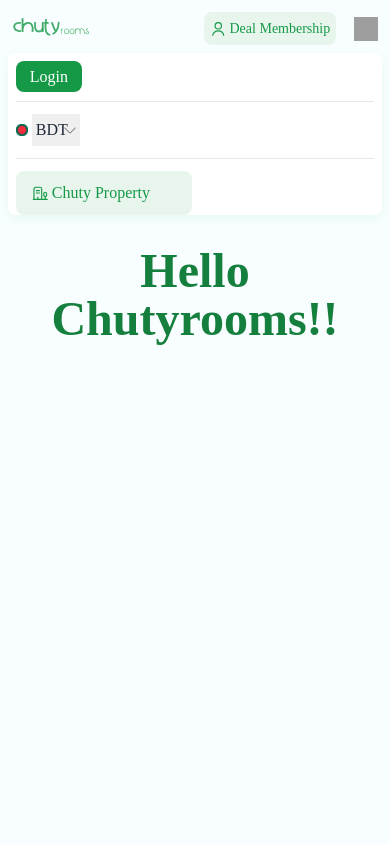
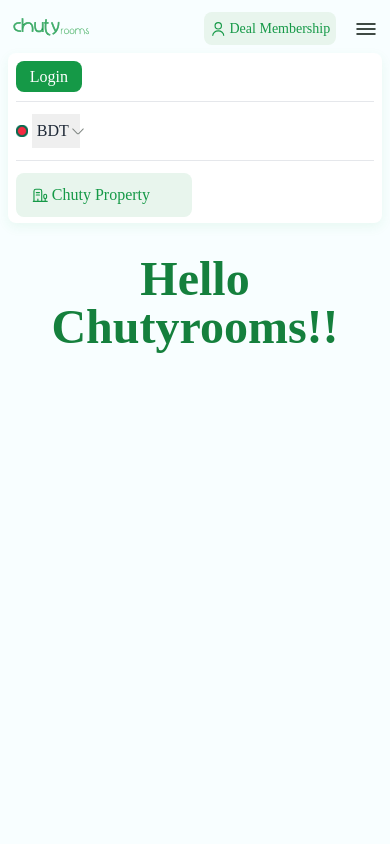
Before and after one commit to arif123s/chutyrooms-v2-client-side, a React (Vite) app: page / in a window 390 px wide. Both pictures are taken after a click on the picture 366 px from the left and 28 px from the top of the page. Shown: the top 844 px of the page. Built offline with nearby package versions, Linux system fonts and the light colour scheme; grey boxes are pictures that could not be loaded; a web font is replaced by a local one.

Commit message:
menu icon update

```diff
--- a/src/Pages/Common/Includes/Admin/NavBar/NavBar.jsx
+++ b/src/Pages/Common/Includes/Admin/NavBar/NavBar.jsx
@@ -2,7 +2,7 @@
 import SearchIcon from "../../../../../assets/icons/search-normal.svg"
 import BellIcon from "../../../../../assets/icons/Group-bell.svg"
 import UserIcon from "../../../../../assets/icons/user-icon/User-icon-default.png"
-import ChutyLogoSmallDevice from "../../../../../assets/icons/Chuty-Logo-small-device.svg"
+
 import ChutyLogo from "../../../../../assets/icons/Chuty-logo.svg"
 import MenuSmall from "../../../../../assets/icons/Menu-small.svg"
 import "./Navbar.css"
--- a/src/Pages/Common/Includes/SideBar/Includes/CusNavLink.jsx
+++ b/src/Pages/Common/Includes/SideBar/Includes/CusNavLink.jsx
@@ -2,7 +2,6 @@
 import { useState } from "react";
 import { key } from "localforage";
 import Key from "../../../../../assets/icons/key.svg"
-import Menu from "../../../../../assets/icons/menu.svg"
 import Category from "../../../../../assets/icons/category.svg"
 import CategoryGreen from "../../../../../assets/icons/category-green.svg"
 // import Key from "../../../../assets/icons/key.svg"
--- a/src/Pages/Common/Includes/User/NavBar/NavBar.css
+++ b/src/Pages/Common/Includes/User/NavBar/NavBar.css
@@ -29,9 +29,8 @@
   border-radius: 8px;
   background: #FFFFFF;
   box-shadow: 0px 4px 12px 0px rgba(35, 184, 85, 0.08);
-  height: 162px;
+  height: 170px;
   overflow: hidden;
-
   display: none;
 }
 
--- a/src/Pages/Common/Includes/User/NavBar/NavBar.jsx
+++ b/src/Pages/Common/Includes/User/NavBar/NavBar.jsx
@@ -2,7 +2,7 @@
 import propertyIcon from "../../../../../assets/icons/Property.svg";
 import memberIcon from "../../../../../assets/icons/Member.svg";
 import globalLogo from "../../../../../assets/icons/Global.svg";
-import menuIcon from "../../../../../assets/icons/menu.svg";
+import menuIcon from "../../../../../assets/icons/menu-large.svg";
 import arrowDownIcon from "../../../../../assets/icons/arrow-down.svg";
 // import arrowDownIcon from "../../../../../assets/icons/arrow-down.svg";
 import "./NavBar.css";
@@ -152,7 +152,7 @@
                 <option value="">BDT</option>
               </select> */}
               <div className="relative pr-[8px]">
-                <select className="w-12 ml-1 p-[4px]" name="" id="">
+                <select className="w-12 ml-1 mr-2 p-[5px]" name="" id="">
                   <option className="bg-white " value="BDT">
                     BDT
                   </option>
@@ -177,7 +177,7 @@
               menu ? " block" : "hidden"
             }`}
           >
-            <a className=" bg-[#E8F5ED] w-44  text-[#159947] nav-item flex px-[16px] items-center py-[10px] rounded-[8px]">
+            <a className="bg-[#E8F5ED] w-44 text-[#159947] nav-item flex px-[16px] items-center py-[10px] rounded-[8px]">
               <img className="nav-icon" src={propertyIcon}></img>
               Chuty Property
             </a>
```
